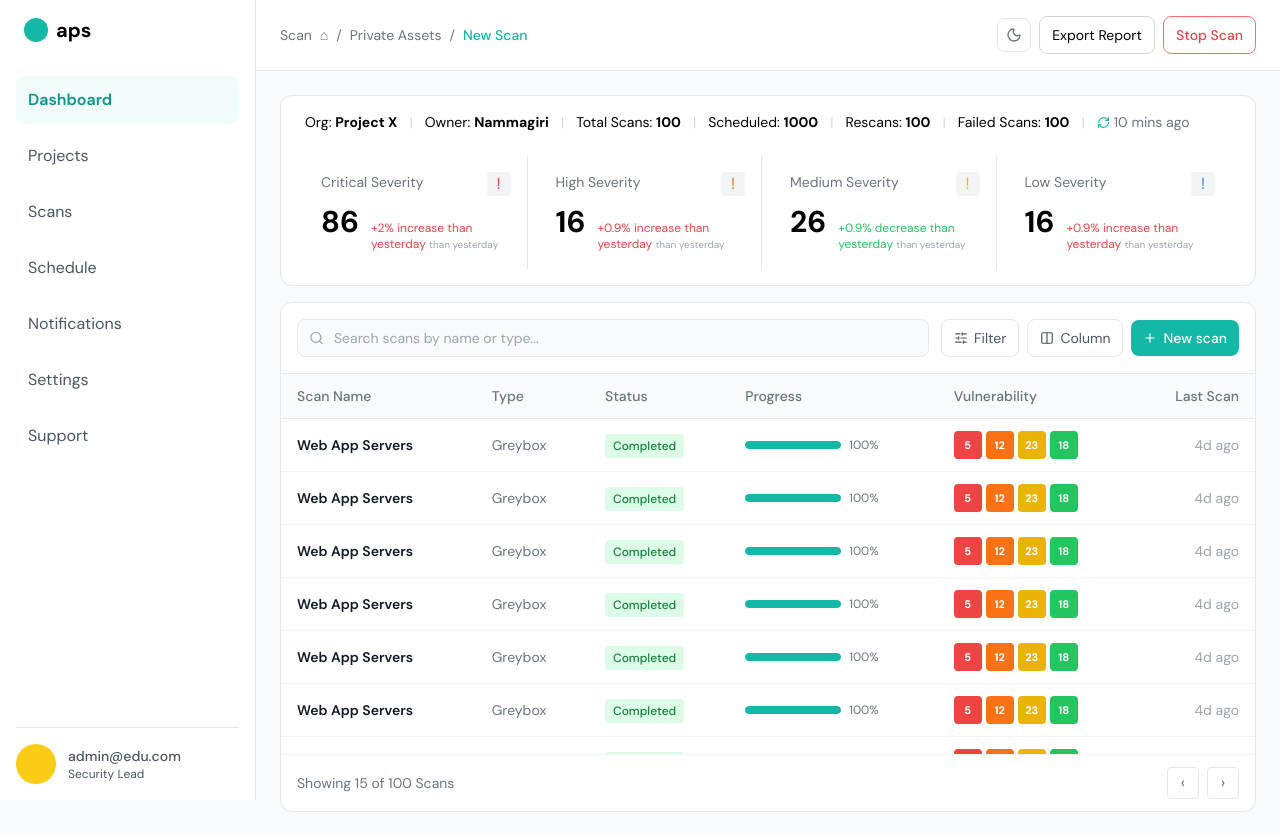
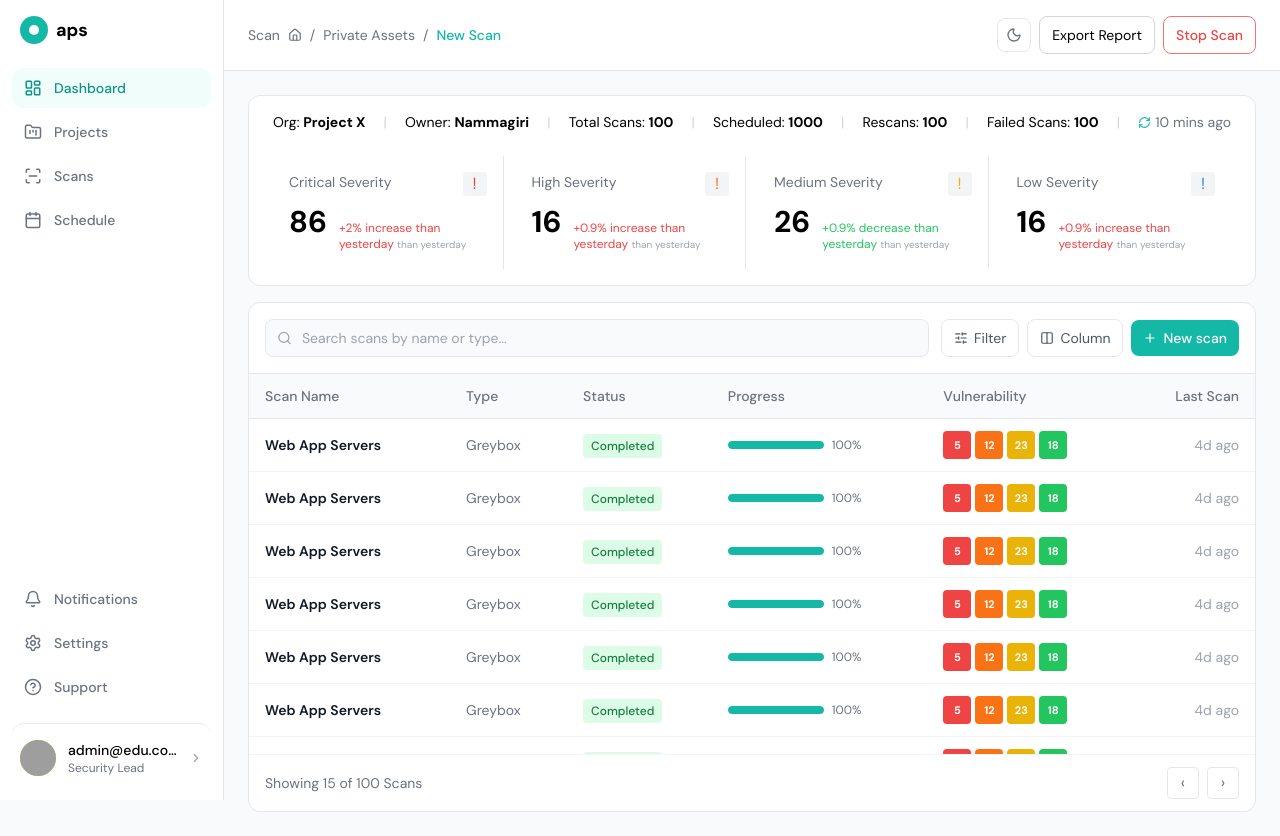
Before and after one commit to udayapex1/frontend-design-challenge, a React (Vite) app: page /dashboard in a window 1280 px wide. Built offline with nearby package versions, Linux system fonts and the light colour scheme; grey boxes are pictures that could not be loaded.

Commit message:
Backup before trying new thing

```diff
--- a/src/App.jsx
+++ b/src/App.jsx
@@ -2,6 +2,7 @@ import React from 'react'
 import { BrowserRouter, Routes, Route, Navigate } from "react-router-dom";
 import Login from './pages/Login.jsx';
 import Dashboard from './pages/Dashboard.jsx';
+import ScanTable from './components/ScanTable.jsx';
 import { ThemeProvider } from './context/ThemeContext.jsx';
 
 const App = () => {
@@ -12,6 +13,8 @@ const App = () => {
           {/* Default route */}
           <Route path="/" element={<Login />} />
           <Route path="/dashboard" element={<Dashboard />} />
+          <Route path="/scans" element={<ScanTable />} />
+
         </Routes>
       </BrowserRouter>
     </ThemeProvider>
--- a/src/components/Sidebar.jsx
+++ b/src/components/Sidebar.jsx
@@ -1,27 +1,94 @@
-import React from 'react';
+import React from "react";
+import { useNavigate, useLocation } from "react-router-dom";
+import {
+  LayoutDashboard,
+  FolderKanban,
+  ScanLine,
+  Calendar,
+  Bell,
+  Settings,
+  HelpCircle,
+  ChevronRight,
+} from "lucide-react";
 
-const Sidebar = () => {
-  const menuItems = ["Dashboard", "Projects", "Scans", "Schedule", "Notifications", "Settings", "Support"];
+const menuItems = [
+  { label: "Dashboard", icon: LayoutDashboard, path: "/dashboard" },
+  { label: "Projects", icon: FolderKanban, path: "/projects" },
+  { label: "Scans", icon: ScanLine, path: "/scans" },
+  { label: "Schedule", icon: Calendar, path: "/schedule" },
+];
+
+const bottomItems = [
+  { label: "Notifications", icon: Bell, path: "/notifications" },
+  { label: "Settings", icon: Settings, path: "/settings" },
+  { label: "Support", icon: HelpCircle, path: "/support" },
+];
+
+const Sidebar = ({ onClose }) => {
+  const navigate = useNavigate();
+  const location = useLocation();
+
+  const isActive = (path) =>
+    location.pathname === path ||
+    (path === "/scans" && location.pathname.startsWith("/scan"));
+
+  const NavItem = ({ item }) => (
+    <div
+      onClick={() => {
+        navigate(item.path);
+        onClose?.();
+      }}
+      className={`flex items-center gap-3 px-3 py-2.5 rounded-xl cursor-pointer transition text-sm font-medium
+        ${
+          isActive(item.path)
+            ? "bg-teal-50 dark:bg-teal-900/20 text-teal-600 dark:text-teal-400"
+            : "text-gray-500 dark:text-gray-400 hover:bg-gray-100 dark:hover:bg-gray-800 hover:text-gray-900 dark:hover:text-white"
+        }`}
+    >
+      <item.icon size={18} />
+      {item.label}
+    </div>
+  );
 
   return (
-    <aside className="w-64 h-screen border-r border-gray-200 dark:border-gray-800 flex flex-col p-4 bg-white dark:bg-[#0B1117] text-gray-600 dark:text-gray-400">
-      <div className="flex items-center gap-2 mb-8 px-2">
-        <div className="w-6 h-6 bg-teal-500 rounded-full" />
-        <span className="font-bold text-xl text-black dark:text-white">aps</span>
+    <aside className="w-56 h-screen border-r border-gray-200 dark:border-gray-800 flex flex-col py-4 px-3 bg-white dark:bg-[#0B1117]">
+
+      {/* Logo */}
+      <div className="flex items-center gap-2 mb-6 px-2">
+        <div className="w-7 h-7 bg-teal-500 rounded-full flex items-center justify-center">
+          <div className="w-2.5 h-2.5 bg-white rounded-full" />
+        </div>
+        <span className="font-bold text-lg text-black dark:text-white">aps</span>
       </div>
-      <nav className="flex-1 space-y-2">
+
+      {/* Top nav */}
+      <nav className="flex-1 space-y-1">
         {menuItems.map((item) => (
-          <div key={item} className={`p-3 rounded-lg cursor-pointer ${item === 'Dashboard' ? 'bg-teal-50 dark:bg-teal-900/20 text-teal-600 font-semibold' : 'hover:bg-gray-100 dark:hover:bg-gray-800'}`}>
-            {item}
-          </div>
+          <NavItem key={item.label} item={item} />
         ))}
       </nav>
-      <div className="border-t border-gray-200 dark:border-gray-800 pt-4 flex items-center gap-3">
-        <div className="w-10 h-10 rounded-full bg-yellow-400" />
-        <div>
-          <p className="text-sm font-medium dark:text-white">admin@edu.com</p>
-          <p className="text-xs">Security Lead</p>
+
+      {/* Bottom nav */}
+      <div className="space-y-1 mb-4">
+        {bottomItems.map((item) => (
+          <NavItem key={item.label} item={item} />
+        ))}
+      </div>
+
+      {/* User profile */}
+      <div className="border-t border-gray-200 dark:border-gray-800 pt-4 px-2 flex items-center gap-3 cursor-pointer hover:bg-gray-50 dark:hover:bg-gray-800 rounded-xl p-2 transition">
+        <div className="w-9 h-9 rounded-full bg-yellow-400 flex-shrink-0 overflow-hidden">
+          <img
+            src="https://api.dicebear.com/7.x/avataaars/svg?seed=admin"
+            alt="avatar"
+            className="w-full h-full object-cover"
+          />
         </div>
+        <div className="flex-1 min-w-0">
+          <p className="text-sm font-medium dark:text-white truncate">admin@edu.com</p>
+          <p className="text-xs text-gray-500 dark:text-gray-400">Security Lead</p>
+        </div>
+        <ChevronRight size={14} className="text-gray-400 flex-shrink-0" />
       </div>
     </aside>
   );
--- a/src/pages/Dashboard.jsx
+++ b/src/pages/Dashboard.jsx
@@ -5,7 +5,17 @@ import StatusChip from "../components/StatusChip";
 import { stats, scans } from "../data/mockData";
 import { ThemeContext } from "../context/ThemeContext.jsx";
 import { useNavigate } from "react-router-dom";
-import { Search, SlidersHorizontal, Columns2, Plus, RefreshCw, Sun, Moon, Menu } from "lucide-react";
+import {
+  Search,
+  SlidersHorizontal,
+  Columns2,
+  Plus,
+  RefreshCw,
+  Sun,
+  Moon,
+  Menu,
+  House,
+} from "lucide-react";
 
 const Dashboard = () => {
   const { dark, toggle } = useContext(ThemeContext);
@@ -17,7 +27,7 @@ const Dashboard = () => {
   const filteredScans = scans.filter(
     (s) =>
       s.name.toLowerCase().includes(search.toLowerCase()) ||
-      s.type.toLowerCase().includes(search.toLowerCase())
+      s.type.toLowerCase().includes(search.toLowerCase()),
   );
 
   const showToast = (msg) => {
@@ -27,7 +37,6 @@ const Dashboard = () => {
 
   return (
     <div className="flex min-h-screen bg-gray-50 dark:bg-[#0F0F0F] font-sans">
-
       {/* Mobile sidebar overlay */}
       {sidebarOpen && (
         <div
@@ -37,15 +46,16 @@ const Dashboard = () => {
       )}
 
       {/* Sidebar - hidden on mobile, slides in when open */}
-      <div className={`
+      <div
+        className={`
         fixed lg:static inset-y-0 left-0 z-30 transform transition-transform duration-300
         ${sidebarOpen ? "translate-x-0" : "-translate-x-full lg:translate-x-0"}
-      `}>
+      `}
+      >
         <Sidebar onClose={() => setSidebarOpen(false)} />
       </div>
 
       <main className="flex-1 overflow-auto min-w-0">
-
         {/* Top Header */}
         <header className="flex justify-between items-center px-4 lg:px-6 py-4 border-b border-gray-200 dark:border-gray-800 bg-white dark:bg-[#0F0F0F] sticky top-0 z-10">
           <div className="flex items-center gap-3">
@@ -59,7 +69,7 @@ const Dashboard = () => {
             {/* Breadcrumb - hidden on small mobile */}
             <div className="hidden sm:flex text-sm text-gray-500 dark:text-gray-400 items-center gap-1">
               <span>Scan</span>
-              <span className="mx-1">⌂</span>
+              <House size={14} className="mx-1 inline-block align-middle" />
               <span>/</span>
               <span className="mx-1">Private Assets</span>
               <span>/</span>
@@ -94,18 +104,17 @@ const Dashboard = () => {
         </header>
 
         <div className="p-4 lg:p-6 space-y-4">
-
           {/* Org Stats Bar */}
          <div className="bg-white dark:bg-[#141414] border border-gray-200 dark:border-gray-800 rounded-xl px-4 lg:px-6 py-4">
 
-            {/* Org info - scrollable on mobile */}
+  {/* Org info - equal space between items */}
   <div className="overflow-x-auto pb-2 mb-4">
-              <div className="flex items-center gap-3 text-sm dark:text-gray-300 min-w-max">
+    <div className="flex items-center justify-between text-sm dark:text-gray-300 min-w-max w-full gap-2">
       <span>Org: <strong className="text-black dark:text-white">Project X</strong></span>
       <span className="text-gray-300 dark:text-gray-600">|</span>
       <span>Owner: <strong className="text-black dark:text-white">Nammagiri</strong></span>
       <span className="text-gray-300 dark:text-gray-600">|</span>
-                <span>Total Scans: <strong className="text-black dark:text-white">100</strong></span>
+      <span>Total Scans: <strong className="texst-black dark:text-white">100</strong></span>
       <span className="text-gray-300 dark:text-gray-600">|</span>
       <span>Scheduled: <strong className="text-black dark:text-white">1000</strong></span>
       <span className="text-gray-300 dark:text-gray-600">|</span>
@@ -120,7 +129,7 @@ const Dashboard = () => {
     </div>
   </div>
 
-            {/* Severity Cards - 2 cols on mobile, 4 on desktop */}
+  {/* Severity Cards */}
   <div className="grid grid-cols-2 lg:grid-cols-4 gap-3">
     {stats.severities.map((item) => (
       <SeverityCard key={item.label} {...item} />
@@ -130,11 +139,13 @@ const Dashboard = () => {
 
           {/* Scan Table */}
           <div className="bg-white dark:bg-[#141414] border border-gray-200 dark:border-gray-800 rounded-xl overflow-hidden">
-
             {/* Toolbar */}
             <div className="p-4 flex flex-wrap items-center gap-3 border-b border-gray-200 dark:border-gray-800">
               <div className="relative flex-1 min-w-[160px]">
-                <Search size={15} className="absolute left-3 top-1/2 -translate-y-1/2 text-gray-400" />
+                <Search
+                  size={15}
+                  className="absolute left-3 top-1/2 -translate-y-1/2 text-gray-400"
+                />
                 <input
                   type="text"
                   value={search}
@@ -178,7 +189,9 @@ const Dashboard = () => {
                     <th className="px-4 py-3 font-medium">Status</th>
                     <th className="px-4 py-3 font-medium">Progress</th>
                     <th className="px-4 py-3 font-medium">Vulnerability</th>
-                    <th className="px-4 py-3 font-medium text-right">Last Scan</th>
+                    <th className="px-4 py-3 font-medium text-right">
+                      Last Scan
+                    </th>
                   </tr>
                 </thead>
                 <tbody>
@@ -214,9 +227,18 @@ const Dashboard = () => {
                         <div className="flex gap-1">
                           {[
                             { val: scan.vulnerabilities[0], bg: "bg-red-500" },
-                            { val: scan.vulnerabilities[1], bg: "bg-orange-500" },
-                            { val: scan.vulnerabilities[2], bg: "bg-yellow-500" },
-                            { val: scan.vulnerabilities[3], bg: "bg-green-500" },
+                            {
+                              val: scan.vulnerabilities[1],
+                              bg: "bg-orange-500",
+                            },
+                            {
+                              val: scan.vulnerabilities[2],
+                              bg: "bg-yellow-500",
+                            },
+                            {
+                              val: scan.vulnerabilities[3],
+                              bg: "bg-green-500",
+                            },
                           ].map((v, i) =>
                             v.val != null ? (
                               <span
@@ -225,7 +247,7 @@ const Dashboard = () => {
                               >
                                 {v.val}
                               </span>
-                            ) : null
+                            ) : null,
                           )}
                         </div>
                       </td>
@@ -244,8 +266,12 @@ const Dashboard = () => {
                 Showing {filteredScans.length} of 100 Scans
               </span>
               <div className="flex gap-2">
-                <button className="w-8 h-8 flex items-center justify-center border border-gray-200 dark:border-gray-700 rounded text-gray-500 dark:text-gray-400 hover:bg-gray-50 dark:hover:bg-gray-800 transition">‹</button>
-                <button className="w-8 h-8 flex items-center justify-center border border-gray-200 dark:border-gray-700 rounded text-gray-500 dark:text-gray-400 hover:bg-gray-50 dark:hover:bg-gray-800 transition">›</button>
+                <button className="w-8 h-8 flex items-center justify-center border border-gray-200 dark:border-gray-700 rounded text-gray-500 dark:text-gray-400 hover:bg-gray-50 dark:hover:bg-gray-800 transition">
+                  ‹
+                </button>
+                <button className="w-8 h-8 flex items-center justify-center border border-gray-200 dark:border-gray-700 rounded text-gray-500 dark:text-gray-400 hover:bg-gray-50 dark:hover:bg-gray-800 transition">
+                  ›
+                </button>
               </div>
             </div>
           </div>
```
Also changed, not shown: src/components/ScanTable.jsx (added, +9 -0 lines). Lines whose indentation alone changed are shown as unchanged.
